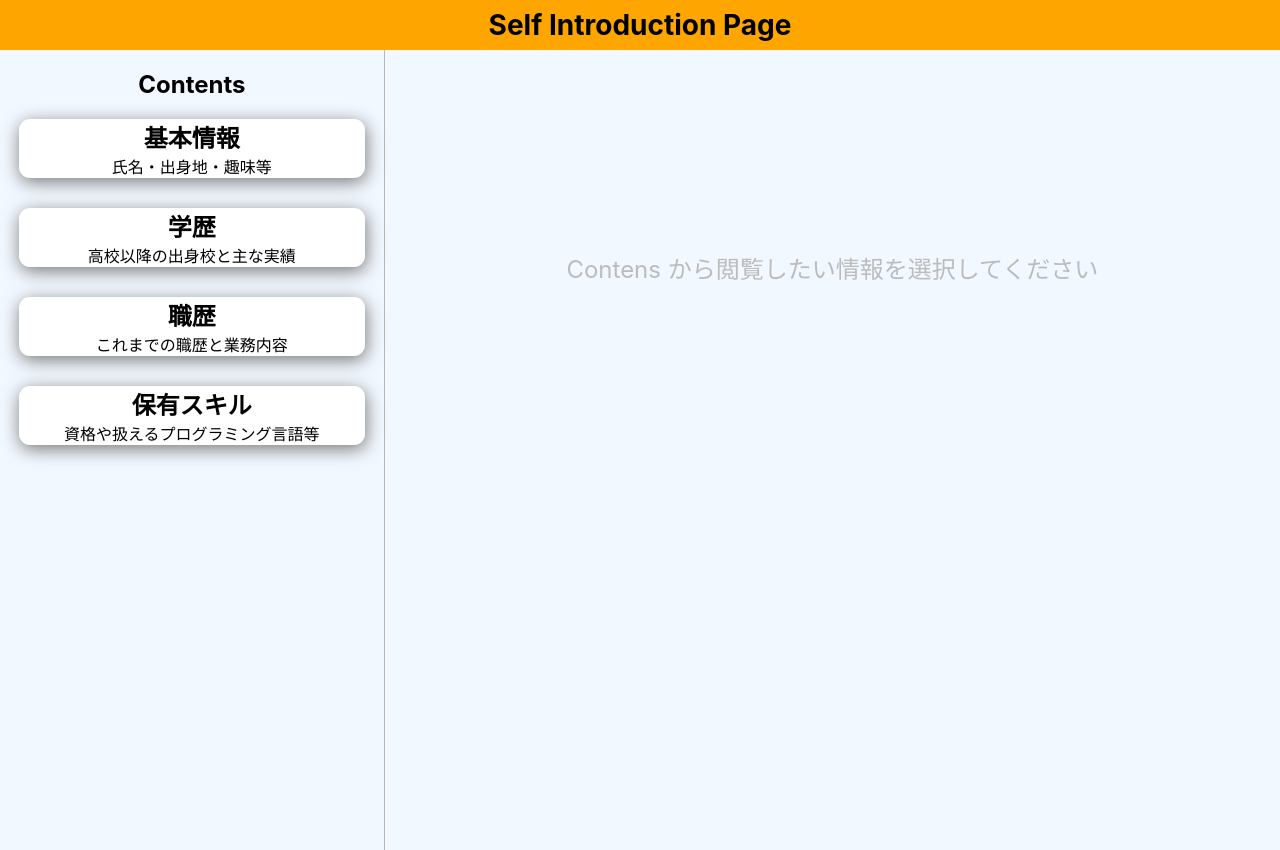
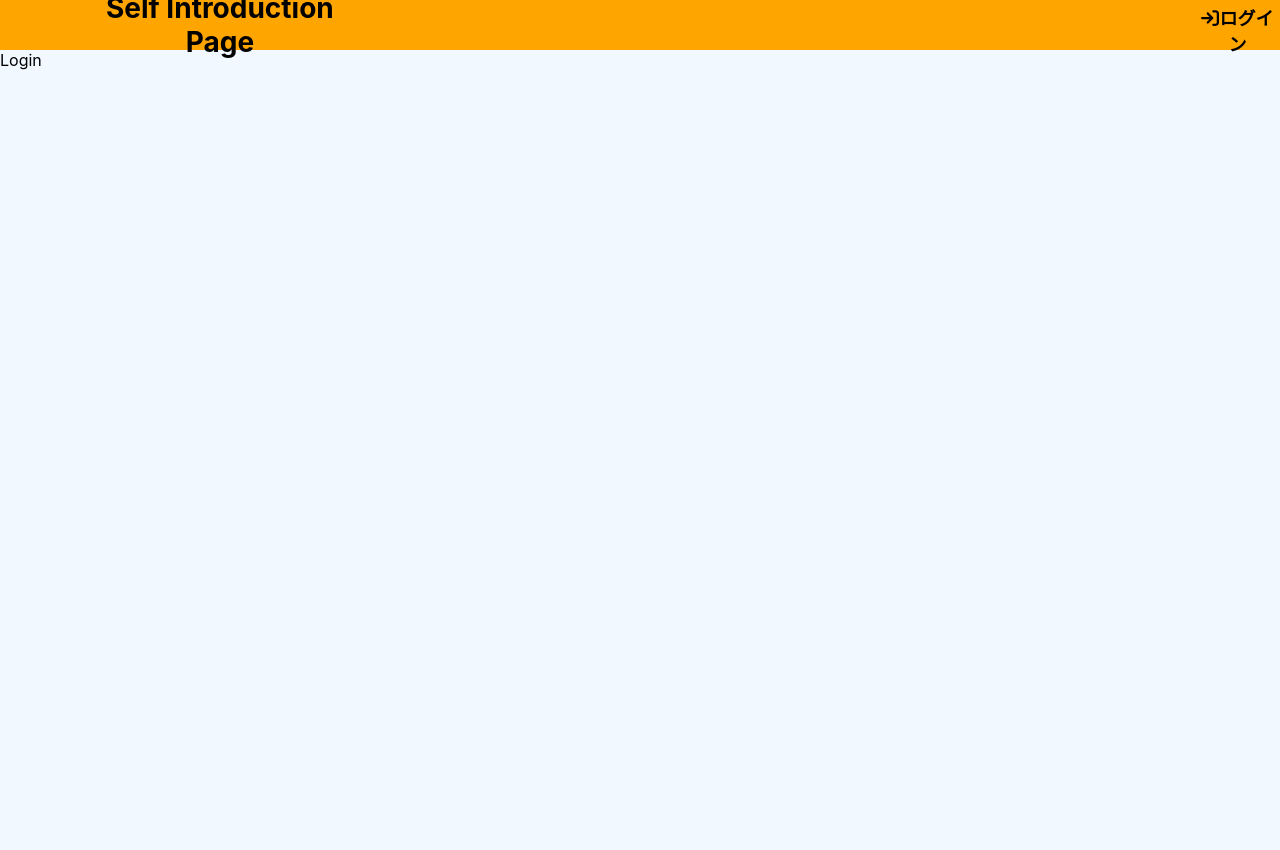
Before and after one commit to EijiToriki/React_self_introduction_page, a React (Create React App) app: page /login in a window 1280 px wide. Built offline with nearby package versions, Linux system fonts and the light colour scheme.

Commit message:
Routerの導入，Loginページへ遷移できるように，headerの編集

```diff
--- a/package.json
+++ b/package.json
@@ -8,6 +8,7 @@
     "@testing-library/user-event": "^13.5.0",
     "react": "^18.2.0",
     "react-dom": "^18.2.0",
+    "react-router-dom": "^6.0.2",
     "react-scripts": "5.0.1",
     "web-vitals": "^2.1.4"
   },
--- a/src/App.js
+++ b/src/App.js
@@ -3,7 +3,11 @@ import Navbar from './components/Navbar';
 import Sidebar from './components/Sidebar';
 import Main from './components/Main';
 import basicData from './data/sidebar_data.json';
+import Login from './components/Login';
+
 import { useState, useEffect } from 'react';
+import { BrowserRouter as Router, Route, Routes } from "react-router-dom"
+
 
 
 function App() {
@@ -18,9 +22,13 @@ function App() {
   }, [activeContentId])
 
   return (
+    <Router>
       <div className="App">
         <Navbar></Navbar>
         <div className='App-content'>
+          <Routes>
+              <Route path="/" element={
+                <>
                   <Sidebar
                     basicData={basicData}
                     activeContentId={activeContentId}
@@ -29,8 +37,13 @@ function App() {
                   <Main
                     ActiveComponet={ActiveComponet}
                   />
+                </>
+              } />
+              <Route path="login" element={<Login />} />
+          </Routes>
         </div>
       </div>
+    </Router>
   );
 }
 
--- /dev/null
+++ b/src/components/Login.js
@@ -0,0 +1,7 @@
+import React from 'react'
+
+export default function Login() {
+  return (
+    <div>Login</div>
+  )
+}
--- a/src/components/Main.js
+++ b/src/components/Main.js
@@ -7,7 +7,7 @@ export default function Main({ActiveComponet}) {
   if(ActiveComponet !== ''){
     ActiveComponet = componentDict[ActiveComponet]
   }
-
+  console.log(ActiveComponet)
   return (
     <div className='app-main'>
       {
--- a/src/components/MainContent/School.js
+++ b/src/components/MainContent/School.js
@@ -9,6 +9,7 @@ export default function School() {
         学歴
       </div>
       <table>
+        <tbody>
           <tr>
             <th>卒業年</th>
             <th>卒業月</th>
@@ -23,11 +24,13 @@ export default function School() {
               </tr>
             )
           })}
+        </tbody>
       </table>
       <div className='school-app-title'>
         実績
       </div>
       <table>
+        <tbody>
           <tr>
             <th>年</th>
             <th>月</th>
@@ -44,6 +47,7 @@ export default function School() {
               </tr>
             )
           })}
+          </tbody>
         </table>
     </div>
   )
--- a/src/components/MainContent/Skill.js
+++ b/src/components/MainContent/Skill.js
@@ -9,6 +9,7 @@ export default function Skill() {
         保有資格
       </div>
       <table>
+        <tbody>
           <tr>
             <th>取得年</th>
             <th>取得月</th>
@@ -23,11 +24,13 @@ export default function Skill() {
               </tr>
             )
           })}
+        </tbody>
       </table>
       <div className='skill-app-title'>
         保有スキル
       </div>
       <table>
+        <tbody>
           <tr>
             <th>スキル名</th>
             <th>継続期間</th>
@@ -42,6 +45,7 @@ export default function Skill() {
               </tr>
             )
           })}
+        </tbody>
       </table>
     </div>
   )
--- a/src/components/Navbar.js
+++ b/src/components/Navbar.js
@@ -1,8 +1,20 @@
 import React from 'react'
 import './css/Navbar.css'
+import { Link } from "react-router-dom"
+import { FontAwesomeIcon } from '@fortawesome/react-fontawesome'
+import { faArrowRightToBracket, faArrowRightFromBracket } from '@fortawesome/free-solid-svg-icons'
 
 export default function Navbar() {
   return (
-    <nav>Self Introduction Page</nav>
+    <nav className='app-nav'>
+      <div className='app-nav-title'>
+        <Link style={{ textDecoration: 'none', color: 'black' }} to="/">
+          Self Introduction Page
+        </Link>
+      </div>
+      <div className='app-nav-login'>
+        <Link style={{ textDecoration: 'none', color: 'black' }} to="/login"><FontAwesomeIcon icon={faArrowRightToBracket} />ログイン</Link>
+      </div>
+    </nav>
   )
 }
--- a/src/components/css/Navbar.css
+++ b/src/components/css/Navbar.css
@@ -1,10 +1,21 @@
-nav {
+.app-nav {
   display: flex;
-  justify-content: center;
+  justify-content: left;
   align-items: center;
   height: 50px;
   background-color: orange;
-  gap:45px;
   font-size: 28px;
   font-weight: bolder;
 }
+
+.app-nav-title{
+  margin-left: 6%;
+  justify-content: left;
+
+}
+
+.app-nav-login{
+  font-size: 18px;
+  margin-top: 10px;
+  margin-left: 65%;
+}
```
Also changed, not shown: public/manifest.json, 1 other file (tests, documents, lock files or other folders). Lines whose indentation alone changed are shown as unchanged.
